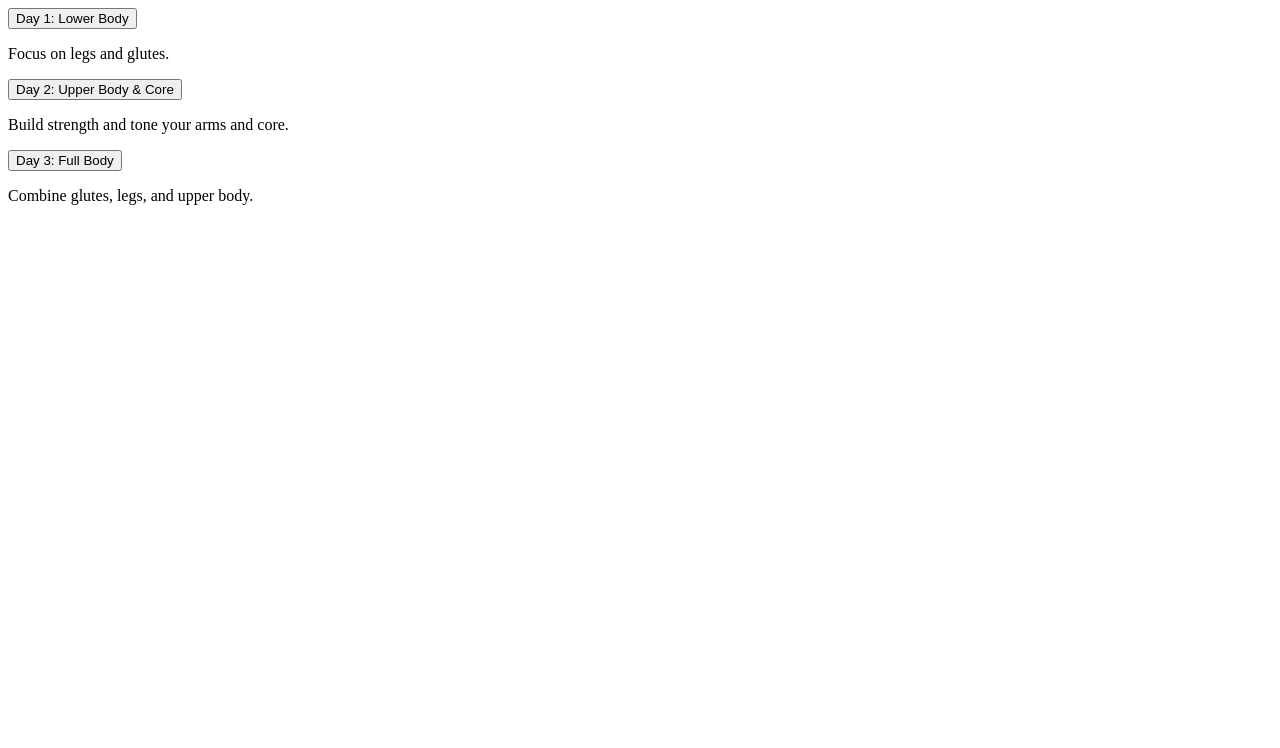
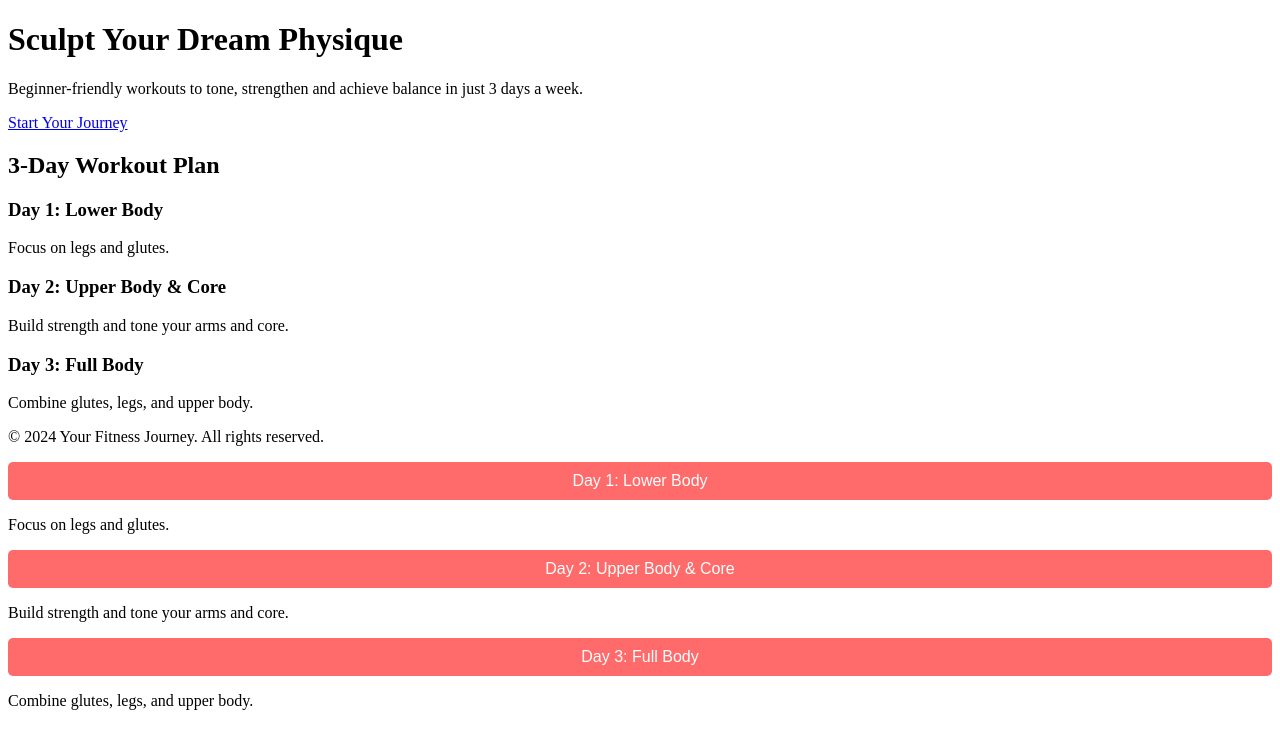
Before and after one commit to Jus-netizen/Maya-Gym-plan, a plain HTML site: page index.html in a window 1280 px wide. Drawn offline with Linux system fonts and the light colour scheme.

Commit message:
Update index.html

```diff
--- a/index.html
+++ b/index.html
@@ -1,3 +1,49 @@
+<!DOCTYPE html>
+<html lang="en">
+<head>
+  <meta charset="UTF-8">
+  <meta name="viewport" content="width=device-width, initial-scale=1.0">
+  <title>Beginner Workout Plan</title>
+  <link rel="stylesheet" href="styles.css">
+</head>
+<body>
+  <header class="hero">
+    <h1>Sculpt Your Dream Physique</h1>
+    <p>Beginner-friendly workouts to tone, strengthen and achieve balance in just 3 days a week.</p>
+    <a href="#workout-plan" class="cta-button">Start Your Journey</a>
+  </header>
+
+  <main>
+    <section id="workout-plan" class="workout-plan">
+      <h2>3-Day Workout Plan</h2>
+      <div class="days">
+        <div class="day-card" onclick="showDetails(1)">
+          <h3>Day 1: Lower Body</h3>
+          <p>Focus on legs and glutes.</p>
+        </div>
+        <div class="day-card" onclick="showDetails(2)">
+          <h3>Day 2: Upper Body & Core</h3>
+          <p>Build strength and tone your arms and core.</p>
+        </div>
+        <div class="day-card" onclick="showDetails(3)">
+          <h3>Day 3: Full Body</h3>
+          <p>Combine glutes, legs, and upper body.</p>
+        </div>
+      </div>
+
+      <div id="details" class="details">
+        <!-- Dynamic content will be injected here by JavaScript -->
+      </div>
+    </section>
+  </main>
+
+  <footer>
+    <p>&copy; 2024 Your Fitness Journey. All rights reserved.</p>
+  </footer>
+
+  <script src="script.js"></script>
+</body>
+</html>
 <div class="day-card" onclick="showDetails(1)">
   <button>Day 1: Lower Body</button>
   <p>Focus on legs and glutes.</p>
```
